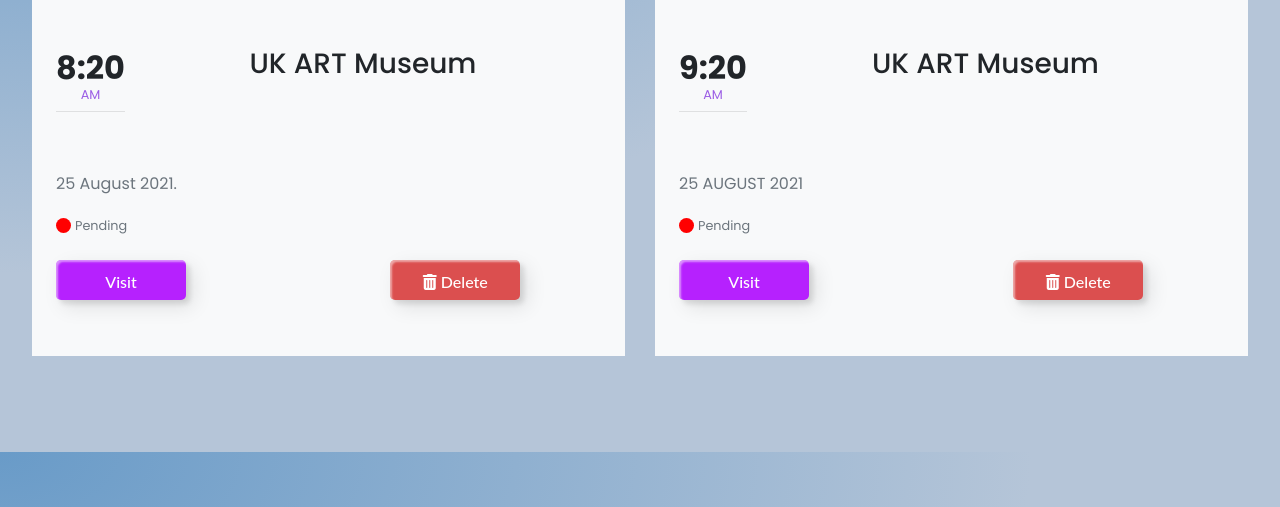
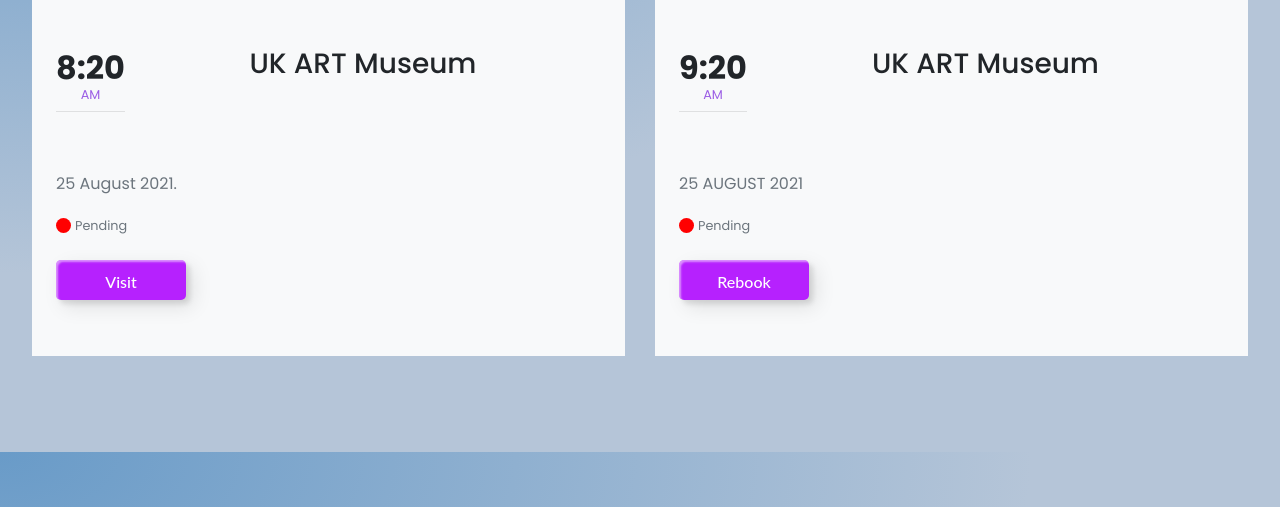
Before and after one commit to Purahan/Team-WebMaker, a PHP site: page /history.php in a window 1280 px wide. Shown: the part 271-778 px from the top of the page. Run offline with PHP 8.4, Linux system fonts and the light colour scheme; some libraries are stand-ins or nearby versions.

Commit message:
Update history.php

```diff
--- a/history.php
+++ b/history.php
@@ -71,7 +71,7 @@
 
                     </div>
                     <button class="custom-btn btn-1" style="margin-top: 25px;">Visit</button>
-                    <button class="custom-btn btn-2" style="margin-top: 25px; margin-left: 200px"><i class="fa fa-trash"></i>       Delete</button>
+
 
                 </div>
             </div>
@@ -95,8 +95,8 @@
                         <span class="d-inline-block rounded-circle" style="width: 15px;height: 15px;background-color: red"> </span>
                         <small class="ml-1 text-secondary">Pending</small>
                     </div>
-                    <button class="custom-btn btn-1" style="margin-top: 25px;">Visit</button>
-                    <button class="custom-btn btn-2" style="margin-top: 25px; margin-left: 200px"><i class="fa fa-trash"></i>       Delete</button>
+                    <button class="custom-btn btn-1" style="margin-top: 25px;">Rebook</button>
+
 
                 </div>
             </div>
```
